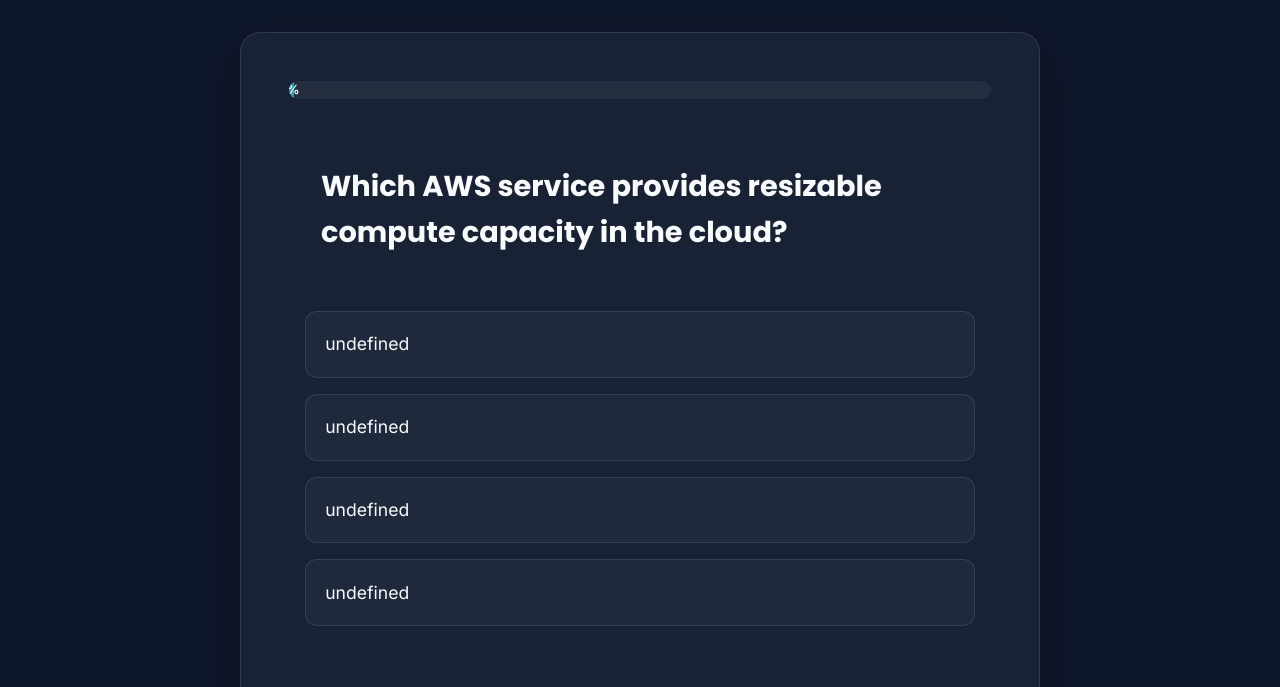
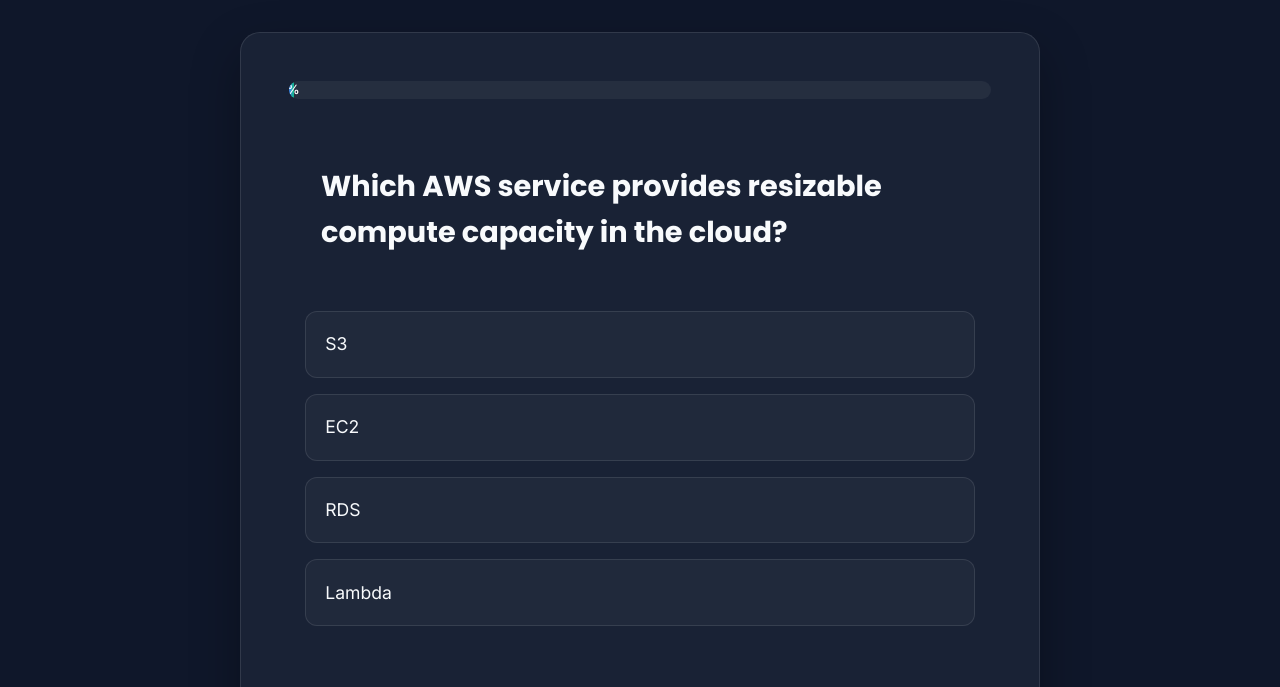
Before and after one commit to Tanmaydevra09/QuizHunt, a website: page pages/cloud.html in a window 1280 px wide. Shown: the part 91-778 px from the top of the page. Drawn offline with Linux system fonts and the light colour scheme.

Commit message:
fix: cloud quiz options showing undefined - rewrite cloudquiz.js to use a/b/c/d format

```diff
--- a/pages/cloud.html
+++ b/pages/cloud.html
@@ -76,14 +76,6 @@
   <script src="../scripts/jquery-3.2.1.js"></script>
   <script src="../scripts/bootstrap.js"></script>
   <script src="../quizzes/cloudquiz.js"></script>
-  <script>
-    // Remap cloudQuiz array to match quiz-engine expected format
-    const quizData = cloudQuiz.map(q => ({
-      question: q.question,
-      options: q.options,
-      answer: q.answer
-    }));
-  </script>
   <script src="../scripts/quiz-engine.js?v=2"></script>
 </body>
 </html>
--- a/quizzes/cloudquiz.js
+++ b/quizzes/cloudquiz.js
@@ -1,157 +1,182 @@
-const cloudQuiz = [
+const quizData = [
   {
     question: "Which AWS service provides resizable compute capacity in the cloud?",
-    options: ["S3", "EC2", "RDS", "Lambda"],
-    answer: "EC2"
+    a: "S3",
+    b: "EC2",
+    c: "RDS",
+    d: "Lambda",
+    correct: "b",
+    explanation: "EC2 (Elastic Compute Cloud) provides scalable, resizable compute capacity in the AWS cloud, letting you launch virtual servers on demand."
   },
   {
     question: "What does IaaS stand for?",
-    options: [
-      "Internet as a Service",
-      "Infrastructure as a Service",
-      "Integration as a Service",
-      "Instances as a Service"
-    ],
-    answer: "Infrastructure as a Service"
+    a: "Internet as a Service",
+    b: "Infrastructure as a Service",
+    c: "Integration as a Service",
+    d: "Instances as a Service",
+    correct: "b",
+    explanation: "IaaS stands for Infrastructure as a Service — a cloud model where the provider manages hardware, storage, and networking while users manage the OS and applications."
   },
   {
     question: "Which command initializes a Terraform working directory?",
-    options: ["terraform start", "terraform init", "terraform apply", "terraform plan"],
-    answer: "terraform init"
+    a: "terraform start",
+    b: "terraform apply",
+    c: "terraform init",
+    d: "terraform plan",
+    correct: "c",
+    explanation: "'terraform init' downloads required provider plugins and initializes the backend, preparing the working directory for use."
   },
   {
     question: "What is the purpose of a Dockerfile?",
-    options: [
-      "To define a CI/CD pipeline",
-      "To provision cloud infrastructure",
-      "To build a Docker container image",
-      "To configure Kubernetes pods"
-    ],
-    answer: "To build a Docker container image"
+    a: "To define a CI/CD pipeline",
+    b: "To provision cloud infrastructure",
+    c: "To configure Kubernetes pods",
+    d: "To build a Docker container image",
+    correct: "d",
+    explanation: "A Dockerfile is a text script containing instructions for assembling a Docker image layer by layer."
   },
   {
     question: "In Kubernetes, what is the smallest deployable unit?",
-    options: ["Node", "Cluster", "Pod", "Deployment"],
-    answer: "Pod"
+    a: "Node",
+    b: "Cluster",
+    c: "Pod",
+    d: "Deployment",
+    correct: "c",
+    explanation: "A Pod is the smallest deployable unit in Kubernetes. It can hold one or more tightly coupled containers sharing the same network namespace."
   },
   {
-    question: "What does kubectl apply -f do?",
-    options: [
-      "Deletes a Kubernetes resource",
-      "Applies a configuration file to the cluster",
-      "Scales a deployment",
-      "Fetches logs from a pod"
-    ],
-    answer: "Applies a configuration file to the cluster"
+    question: "What does 'kubectl apply -f <file>' do?",
+    a: "Deletes a Kubernetes resource",
+    b: "Applies a configuration file to the cluster",
+    c: "Scales a deployment",
+    d: "Fetches logs from a pod",
+    correct: "b",
+    explanation: "'kubectl apply -f' reads a YAML/JSON manifest and creates or updates the described Kubernetes resources in the cluster."
   },
   {
     question: "Which tool is used for configuration management in the QuizHunt DevOps stack?",
-    options: ["Chef", "Puppet", "Ansible", "SaltStack"],
-    answer: "Ansible"
+    a: "Chef",
+    b: "Puppet",
+    c: "SaltStack",
+    d: "Ansible",
+    correct: "d",
+    explanation: "Ansible is an agentless configuration-management and automation tool that uses YAML playbooks to provision and configure systems."
   },
   {
     question: "What AWS service type is EC2?",
-    options: ["SaaS", "PaaS", "IaaS", "FaaS"],
-    answer: "IaaS"
+    a: "SaaS",
+    b: "PaaS",
+    c: "IaaS",
+    d: "FaaS",
+    correct: "c",
+    explanation: "EC2 is an IaaS offering — AWS manages the physical hardware and hypervisor, while you manage the virtual machine OS and above."
   },
   {
     question: "What does CI/CD stand for?",
-    options: [
-      "Continuous Integration / Continuous Deployment",
-      "Cloud Infrastructure / Cloud Deployment",
-      "Centralized Integration / Centralized Delivery",
-      "Continuous Inspection / Continuous Distribution"
-    ],
-    answer: "Continuous Integration / Continuous Deployment"
+    a: "Cloud Infrastructure / Cloud Deployment",
+    b: "Continuous Integration / Continuous Deployment",
+    c: "Centralized Integration / Centralized Delivery",
+    d: "Continuous Inspection / Continuous Distribution",
+    correct: "b",
+    explanation: "CI/CD automates the build, test, and release process. Continuous Integration merges code frequently; Continuous Deployment ships it automatically."
   },
   {
     question: "Which Terraform command shows what changes will be made before applying?",
-    options: ["terraform apply", "terraform init", "terraform plan", "terraform validate"],
-    answer: "terraform plan"
+    a: "terraform apply",
+    b: "terraform init",
+    c: "terraform validate",
+    d: "terraform plan",
+    correct: "d",
+    explanation: "'terraform plan' performs a dry-run and shows an execution plan of what Terraform intends to add, change, or destroy."
   },
   {
     question: "What is Docker Hub?",
-    options: [
-      "A cloud VM service",
-      "A registry for Docker container images",
-      "A Kubernetes orchestration tool",
-      "A CI/CD pipeline tool"
-    ],
-    answer: "A registry for Docker container images"
+    a: "A cloud VM service",
+    b: "A Kubernetes orchestration tool",
+    c: "A registry for Docker container images",
+    d: "A CI/CD pipeline tool",
+    correct: "c",
+    explanation: "Docker Hub is a cloud-based registry where developers store, share, and pull Docker images publicly or privately."
   },
   {
     question: "What does a Kubernetes Deployment ensure?",
-    options: [
-      "Data is persisted across pod restarts",
-      "A specified number of pod replicas are always running",
-      "Network traffic is encrypted",
-      "Containers share the same storage volume"
-    ],
-    answer: "A specified number of pod replicas are always running"
+    a: "Data is persisted across pod restarts",
+    b: "A specified number of pod replicas are always running",
+    c: "Network traffic is encrypted",
+    d: "Containers share the same storage volume",
+    correct: "b",
+    explanation: "A Deployment controller continuously watches the cluster and reconciles the actual replica count to match the desired state."
   },
   {
     question: "In an Ansible playbook, what does 'become: yes' mean?",
-    options: [
-      "Run tasks interactively",
-      "Run tasks with sudo/root privileges",
-      "Skip failed tasks",
-      "Run tasks in parallel"
-    ],
-    answer: "Run tasks with sudo/root privileges"
+    a: "Run tasks interactively",
+    b: "Skip failed tasks",
+    c: "Run tasks with sudo/root privileges",
+    d: "Run tasks in parallel",
+    correct: "c",
+    explanation: "'become: yes' tells Ansible to use privilege escalation (e.g., sudo) when executing tasks on the remote host."
   },
   {
     question: "What port does HTTP traffic use by default?",
-    options: ["443", "22", "80", "3000"],
-    answer: "80"
+    a: "443",
+    b: "22",
+    c: "3000",
+    d: "80",
+    correct: "d",
+    explanation: "HTTP uses TCP port 80 by default. HTTPS uses port 443. Port 22 is SSH and port 3000 is a common development server port."
   },
   {
     question: "Which Kubernetes object exposes a Deployment to external traffic?",
-    options: ["Pod", "ConfigMap", "Service", "Ingress"],
-    answer: "Service"
+    a: "Pod",
+    b: "ConfigMap",
+    c: "Service",
+    d: "Ingress",
+    correct: "c",
+    explanation: "A Kubernetes Service provides a stable endpoint and load-balances traffic to a set of pods, exposing them inside or outside the cluster."
   },
   {
     question: "What is Prometheus used for?",
-    options: [
-      "Container orchestration",
-      "Infrastructure provisioning",
-      "Metrics collection and monitoring",
-      "Log aggregation"
-    ],
-    answer: "Metrics collection and monitoring"
+    a: "Container orchestration",
+    b: "Infrastructure provisioning",
+    c: "Metrics collection and monitoring",
+    d: "Log aggregation",
+    correct: "c",
+    explanation: "Prometheus is an open-source monitoring system that scrapes and stores time-series metrics, often paired with Grafana for visualisation."
   },
   {
     question: "What does 'terraform destroy' do?",
-    options: [
-      "Deletes the terraform state file",
-      "Destroys all infrastructure managed by Terraform",
-      "Removes the Terraform binary",
-      "Resets provider configuration"
-    ],
-    answer: "Destroys all infrastructure managed by Terraform"
+    a: "Deletes the terraform state file",
+    b: "Destroys all infrastructure managed by Terraform",
+    c: "Removes the Terraform binary",
+    d: "Resets provider configuration",
+    correct: "b",
+    explanation: "'terraform destroy' tears down every resource tracked in the state file, the reverse of 'terraform apply'."
   },
   {
-    question: "Which AWS instance type was used for QuizHunt deployment?",
-    options: ["t2.micro", "t3.small", "m5.large", "c5.xlarge"],
-    answer: "t3.small"
+    question: "Which AWS instance type was used for the QuizHunt deployment?",
+    a: "t2.micro",
+    b: "t3.small",
+    c: "m5.large",
+    d: "c5.xlarge",
+    correct: "b",
+    explanation: "QuizHunt was deployed on a t3.small EC2 instance — a burstable compute type well-suited for lightweight web applications."
   },
   {
     question: "What is the role of Grafana in a monitoring stack?",
-    options: [
-      "Collects metrics from applications",
-      "Visualizes metrics data through dashboards",
-      "Manages container networking",
-      "Provisions cloud resources"
-    ],
-    answer: "Visualizes metrics data through dashboards"
+    a: "Collects metrics from applications",
+    b: "Manages container networking",
+    c: "Provisions cloud resources",
+    d: "Visualizes metrics data through dashboards",
+    correct: "d",
+    explanation: "Grafana is an open-source analytics and visualization platform that reads from data sources like Prometheus to render rich, interactive dashboards."
   },
   {
-    question: "Which Kubernetes command scales a deployment to 4 replicas?",
-    options: [
-      "kubectl set replicas deployment/app 4",
-      "kubectl scale deployment app --replicas=4",
-      "kubectl update deployment app --count=4",
-      "kubectl resize deployment app 4"
-    ],
-    answer: "kubectl scale deployment app --replicas=4"
+    question: "Which kubectl command scales a deployment to 4 replicas?",
+    a: "kubectl set replicas deployment/app 4",
+    b: "kubectl update deployment app --count=4",
+    c: "kubectl scale deployment app --replicas=4",
+    d: "kubectl resize deployment app 4",
+    correct: "c",
+    explanation: "'kubectl scale deployment <name> --replicas=<n>' updates the Deployment's desired replica count, and the controller reconciles the actual pods."
   }
 ];
```
